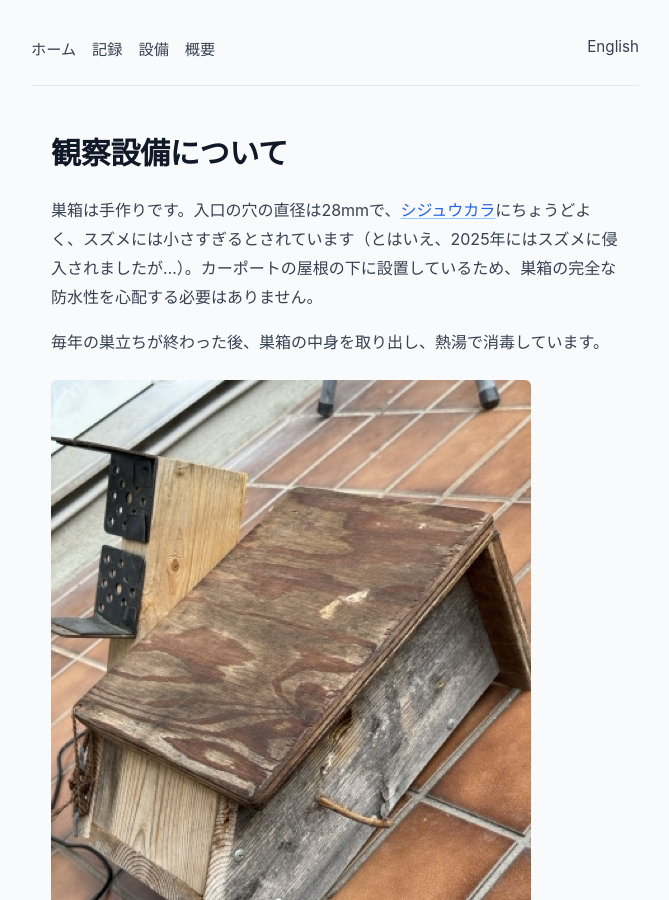
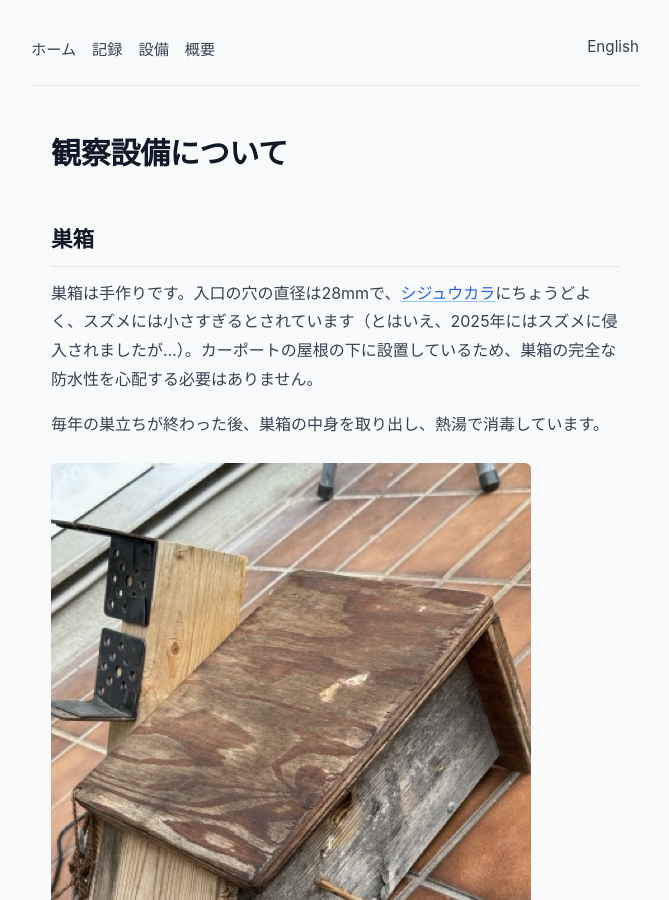
Before and after one commit to tagawa/maison-hina, a Jekyll site: the page built from ja/setup.md, in a window 1280 px wide and 900 px high. Shown: the whole window, without its empty margins (305-974 px from the left). Built offline with Jekyll 4.4.1, drawn with Linux system fonts in a browser that asks for light colours; comment, search, counter and statistics services are not loaded.

Commit message:
Update setup.md

```diff
--- a/ja/setup.md
+++ b/ja/setup.md
@@ -5,11 +5,13 @@ json_ld:
   "@context": "https://schema.org"
   "@type": "Article"
   headline: "観察設備について"
-  url: "https://maison-hina.com/ja/setup"
+  url: "https://maison-hina.com/ja/setup/"
   inLanguage: "ja"
 ---
 
 # 観察設備について
+
+## 巣箱
 
 巣箱は手作りです。入口の穴の直径は28mmで、[シジュウカラ](https://ja.wikipedia.org/wiki/%E3%82%B7%E3%82%B8%E3%83%A5%E3%82%A6%E3%82%AB%E3%83%A9){:target="_blank" rel="noopener"}にちょうどよく、スズメには小さすぎるとされています（とはいえ、2025年にはスズメに侵入されましたが…）。カーポートの屋根の下に設置しているため、巣箱の完全な防水性を心配する必要はありません。
 
```
